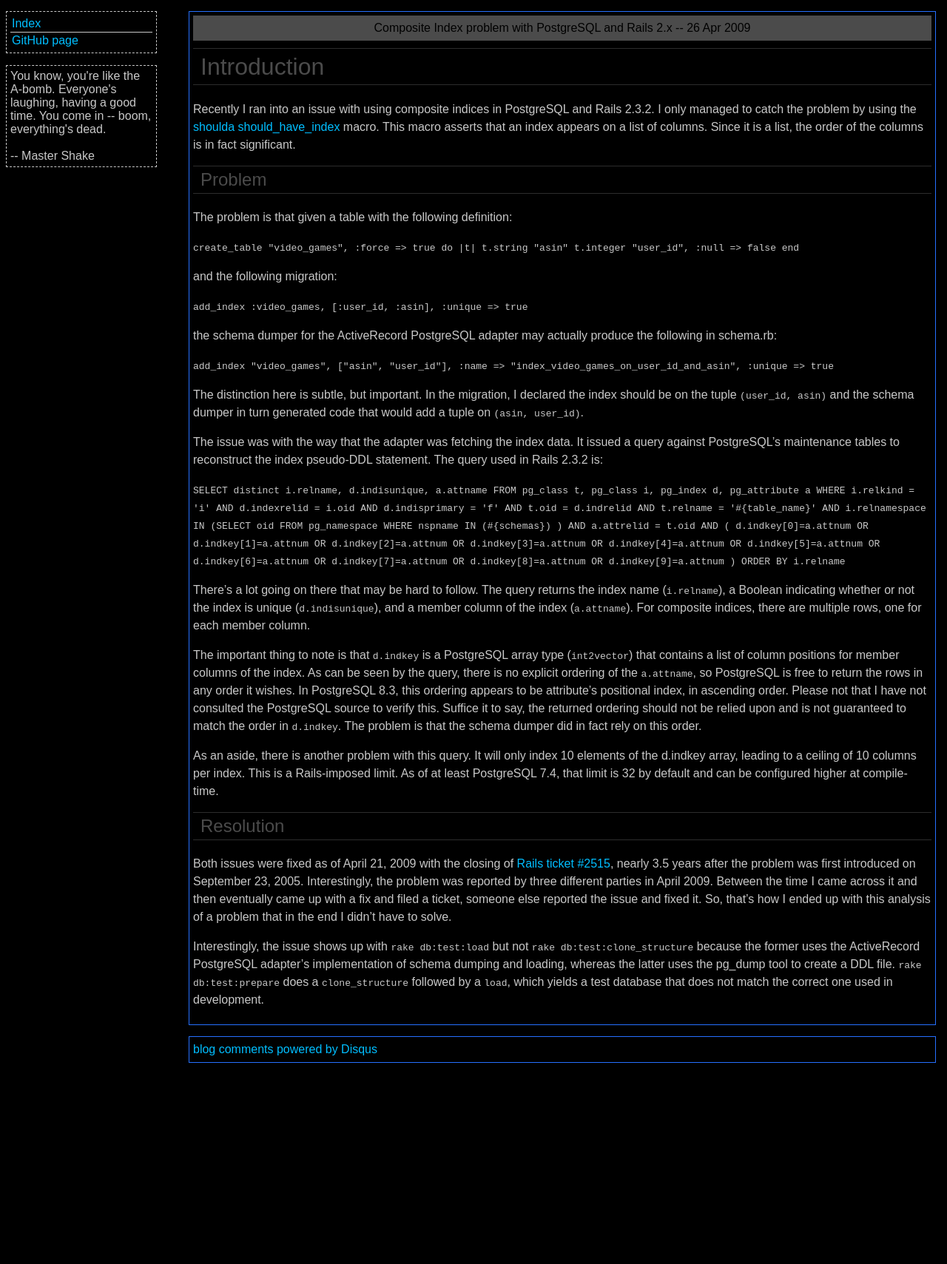
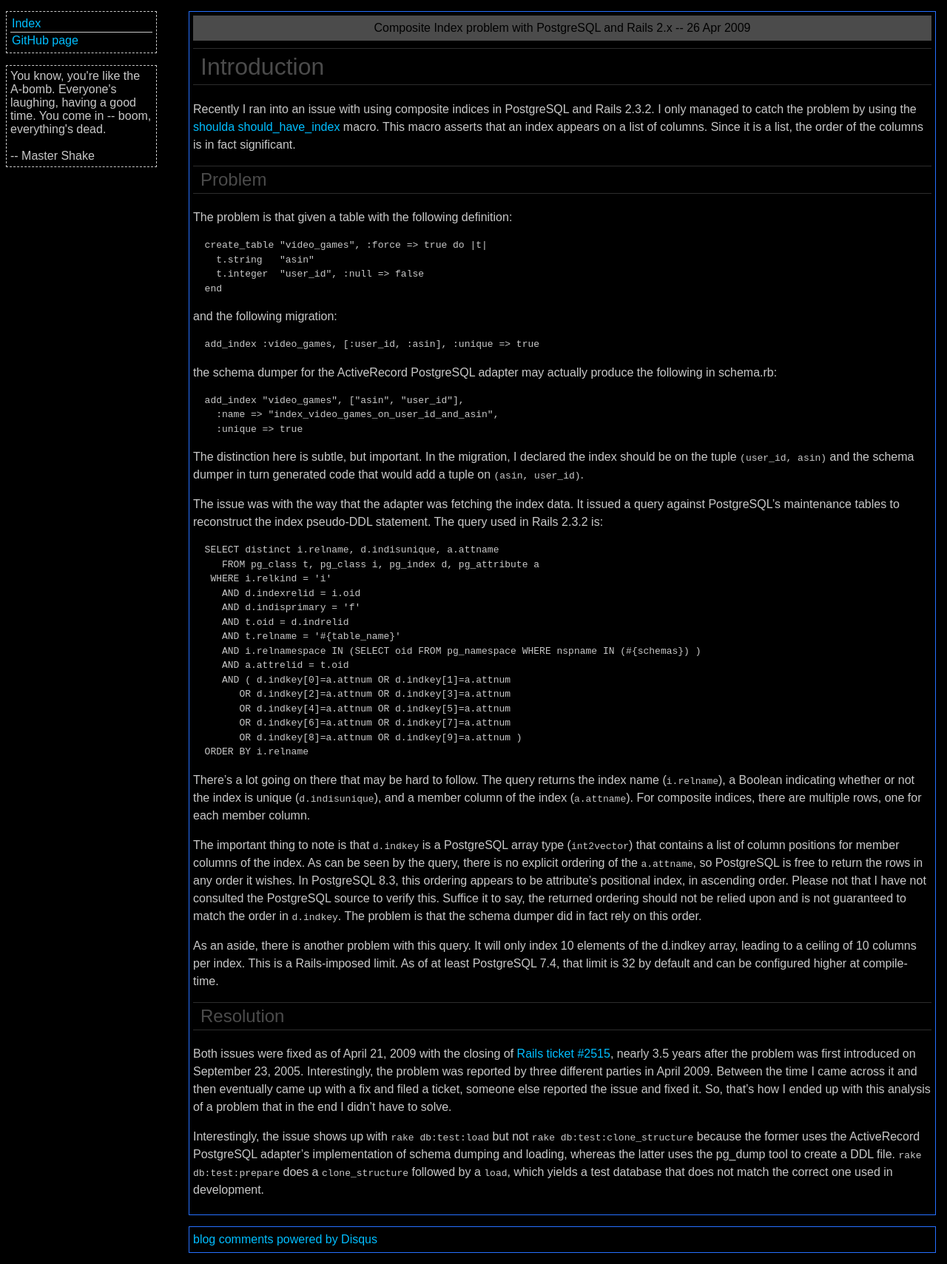
Before and after one commit to nirvdrum/nirvdrum.com, a Jekyll site: the page built from _posts/2009-04-26-composite-index-problem-with-postgresql-and-rails-2.x.markdown, in a window 1280 px wide. Shown: the whole page at 74% size. Built offline with Jekyll 4.4.1, drawn with Linux system fonts in a browser that asks for light colours; comment, search, counter and statistics services are not loaded; a style sheet for code colours, icons or effects is not loaded; before the commit the page ends 1452 px from its top, so only the background shows below that.

Commit message:
Seeing how GReader treats pre versus code element.

```diff
--- a/_layouts/default.html
+++ b/_layouts/default.html
@@ -14,7 +14,6 @@
   <SCRIPT src='http://www.negativetwenty.net/syntaxhighlighter/scripts/shBrushSql.js' type='text/javascript'></SCRIPT>
   <SCRIPT src='http://www.negativetwenty.net/syntaxhighlighter/scripts/shBrushXml.js' type='text/javascript'></SCRIPT>
   <SCRIPT type='text/javascript'>
-    SyntaxHighlighter.config.tagName = 'code';
     SyntaxHighlighter.defaults['gutter'] = false;
     SyntaxHighlighter.all();
   </SCRIPT>
--- a/_posts/2009-04-26-composite-index-problem-with-postgresql-and-rails-2.x.markdown
+++ b/_posts/2009-04-26-composite-index-problem-with-postgresql-and-rails-2.x.markdown
@@ -16,33 +16,33 @@ Problem
 
 The problem is that given a table with the following definition:
 
-<code class="brush:ruby">
+<pre class="brush:ruby">
   create_table "video_games", :force => true do |t|
     t.string   "asin"
     t.integer  "user_id", :null => false
   end
-</code>
+</pre>
 
 and the following migration:
 
-<code class="brush:ruby">
+<pre class="brush:ruby">
   add_index :video_games, [:user_id, :asin], :unique => true
-</code>
+</pre>
 
 the schema dumper for the ActiveRecord PostgreSQL adapter may actually produce the following in schema.rb:
 
-<code class="brush:ruby">
+<pre class="brush:ruby">
   add_index "video_games", ["asin", "user_id"],
     :name => "index_video_games_on_user_id_and_asin",
     :unique => true
-</code>
+</pre>
 
 The distinction here is subtle, but important.  In the migration, I declared the index should be on the tuple ``(user_id, asin)`` and the schema dumper in turn generated code that would add a tuple on ``(asin, user_id)``.
 
 The issue was with the way that the adapter was fetching the index data.  It issued a query against PostgreSQL's
 maintenance tables to reconstruct the index pseudo-DDL statement.  The query used in Rails 2.3.2 is:
 
-<code class="brush:sql">
+<pre class="brush:sql">
   SELECT distinct i.relname, d.indisunique, a.attname
      FROM pg_class t, pg_class i, pg_index d, pg_attribute a
    WHERE i.relkind = 'i'
@@ -58,7 +58,7 @@ maintenance tables to reconstruct the index pseudo-DDL statement.  The query use
         OR d.indkey[6]=a.attnum OR d.indkey[7]=a.attnum
         OR d.indkey[8]=a.attnum OR d.indkey[9]=a.attnum )
   ORDER BY i.relname
-</code>
+</pre>
 
 There's a lot going on there that may be hard to follow.  The query returns the index name (``i.relname``),
 a Boolean indicating whether or not the index is unique (``d.indisunique``), and a member column of the index (``a.attname``).  For
```
